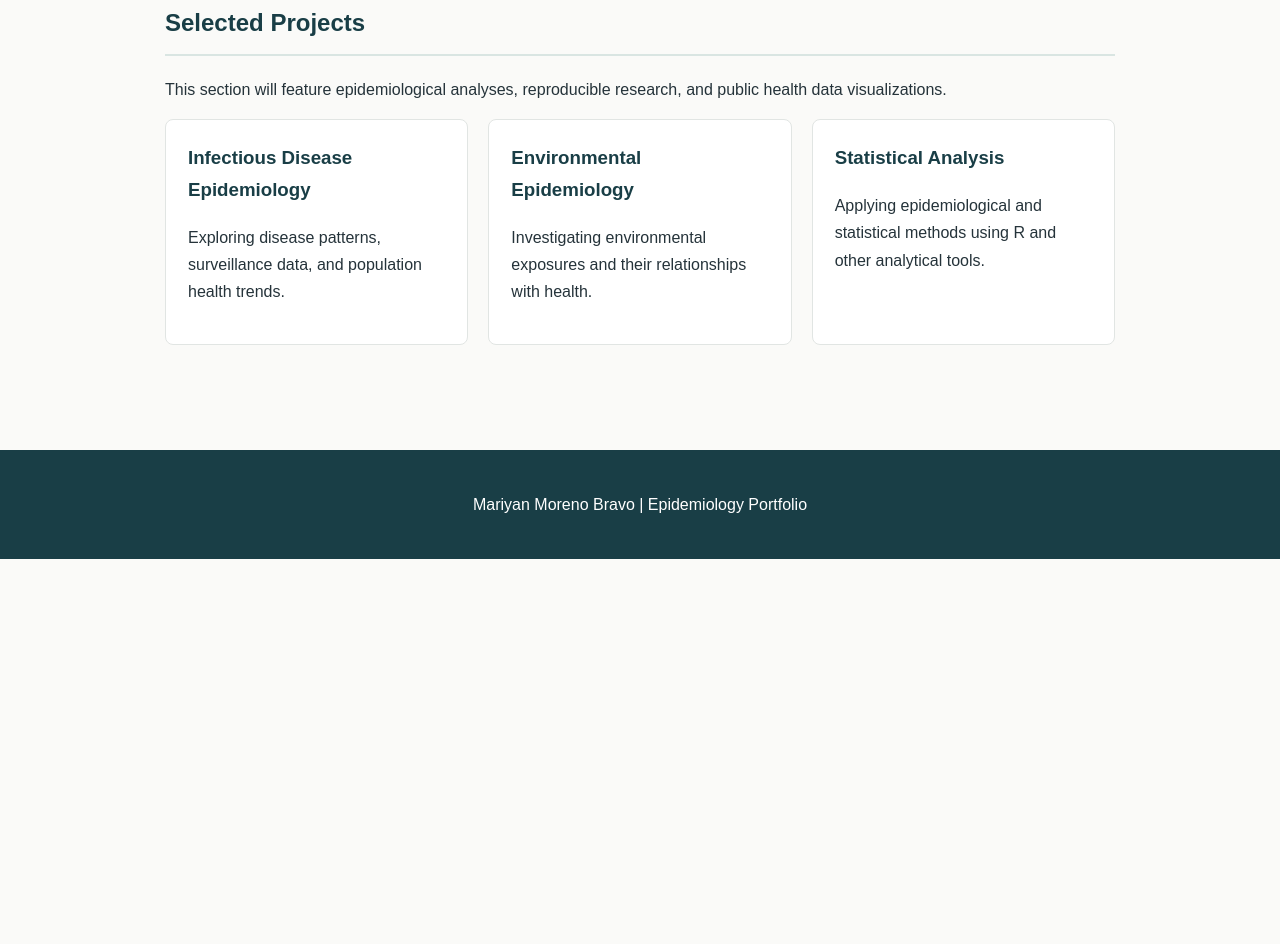
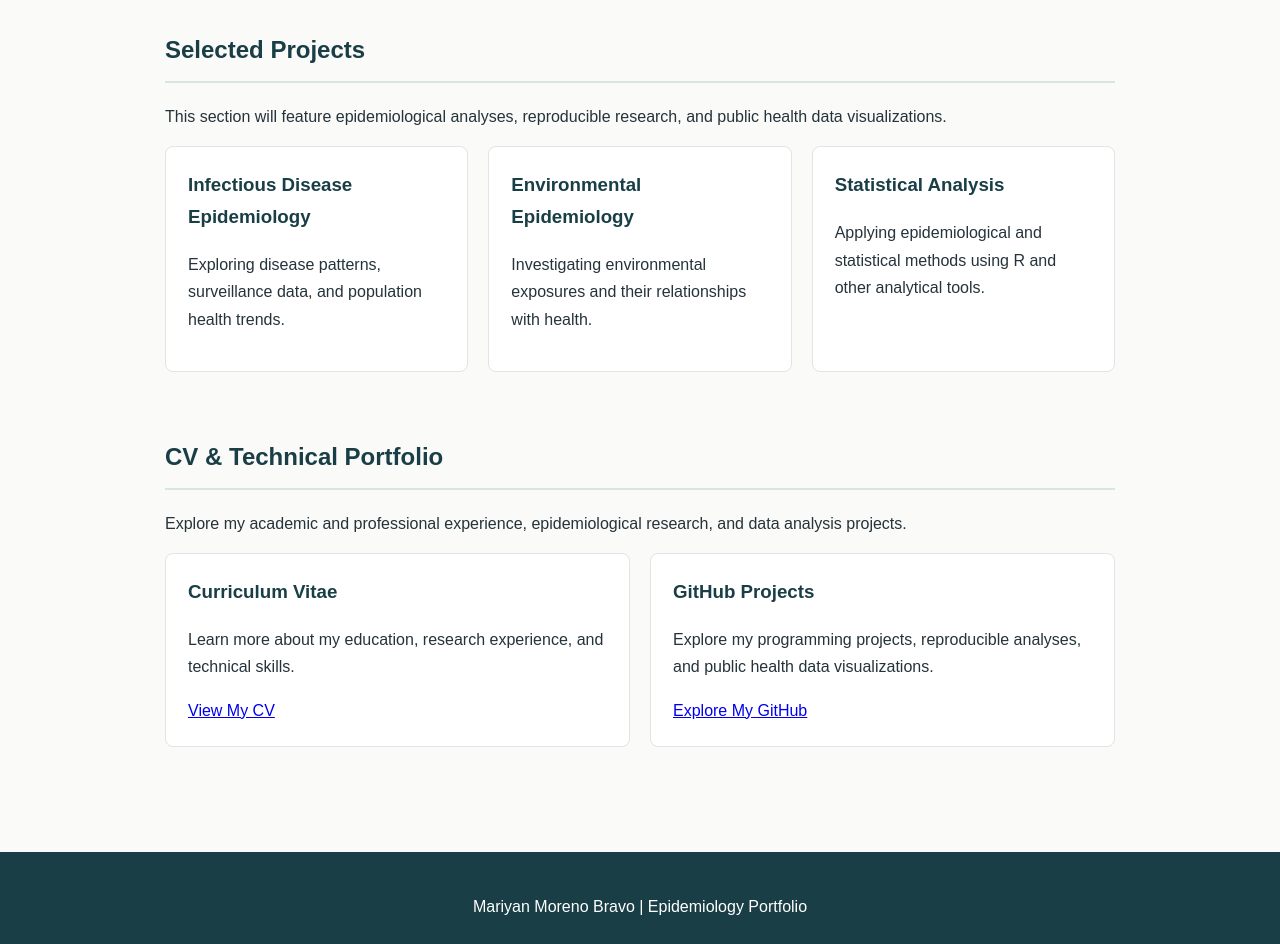
Before and after one commit to mmoreno9908-sys/mmoreno9908-sys.github.io, a plain HTML site: page index.html in a window 1280 px wide. Shown: the part 952-1896 px from the top of the page. Before the commit the page ends 1511 px from the top, so only its background shows below. Drawn offline with Linux system fonts and the light colour scheme.

Commit message:
Add CV and GitHub portfolio links

```diff
--- a/index.html
+++ b/index.html
@@ -84,6 +84,7 @@
   </p>
 </header>
 
+  <a href="#portfolio-links">CV & GitHub</a>
 <nav>
   <a href="#about">About</a>
   <a href="#research">Research Interests</a>
@@ -151,6 +152,44 @@
       </div>
     </div>
   </section>
+
+<section id="portfolio-links">
+  <h2>CV & Technical Portfolio</h2>
+
+  <p>
+    Explore my academic and professional experience,
+    epidemiological research, and data analysis projects.
+  </p>
+
+  <div class="projects">
+
+    <div class="project">
+      <h3>Curriculum Vitae</h3>
+      <p>
+        Learn more about my education, research
+        experience, and technical skills.
+      </p>
+      <a href="CV.pdf" target="_blank">
+        View My CV
+      </a>
+    </div>
+
+    <div class="project">
+      <h3>GitHub Projects</h3>
+      <p>
+        Explore my programming projects,
+        reproducible analyses, and
+        public health data visualizations.
+      </p>
+      <a href="https://github.com/mmoreno9908-sys"
+         target="_blank" rel="noopener noreferrer">
+        Explore My GitHub
+      </a>
+    </div>
+
+  </div>
+</section>
+
 </main>
 
 <footer>
```
